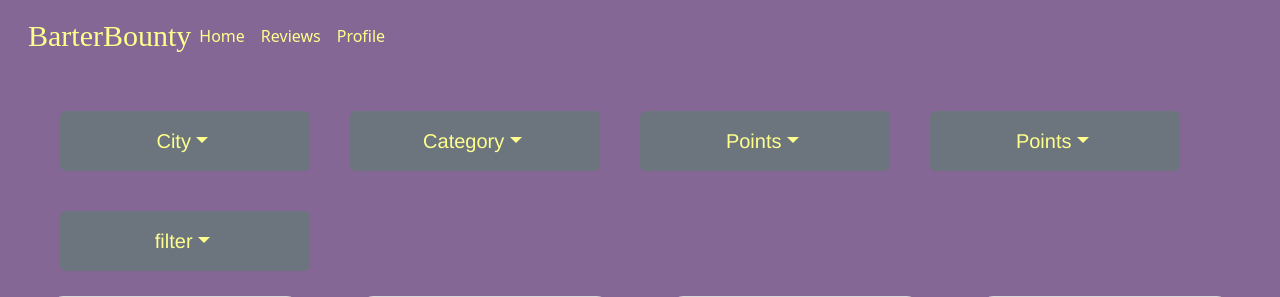
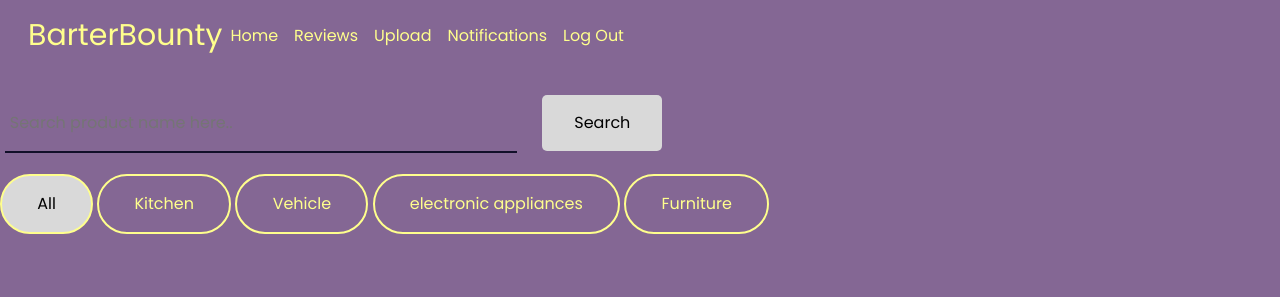
Before and after one commit to taviishii/Barter_Bounty, a PHP site: page /item.html in a window 1280 px wide. Shown: the top 297 px of the page. Run offline with PHP 8.4, Linux system fonts and the light colour scheme.

Commit message:
item page

```diff
--- a/Item Page/item.css
+++ b/Item Page/item.css
@@ -1,85 +1,126 @@
-*{
+* {
+    padding: 0;
     margin: 0;
-    padding: 0;
+    box-sizing: border-box;
+    border: none;
+    outline: none;
+    font-family: "Poppins", sans-serif;
   }
-body{
+  body {
     background-color: rgba(51, 3, 77, 0.6);
   }
   .navbar-brand{
     font-size: 30px;
     color: #FFFF8D;
-    font-family: 'sans-serif';
+    font-family: "Poppins", sans-serif;
 }
-.nav-item{
+  .wrapper {
+    width: 95%;
+    margin: 0 auto;
+  }
+  #search-container {
+    margin: 1em 0;
+  }
+  #search-container input {
+    margin: 5px;
+    background-color: transparent;
+    width: 40%;
+    border-bottom: 2px solid #110f29;
+    padding: 1em 0.3em;
+  }
+  #search-container input:focus {
+    border-bottom-color: #d9d9d9;
+  }
+  #search-container button {
+    padding: 1em 2em;
+    margin-left: 1em;
+    background-color: #d9d9d9;
+    color: black;
+    border-radius: 5px;
+    margin-top: 0.5em;
+  }
+  .button-value {
+    border: 2px solid #FFFF8D;
+    padding: 1em 2.2em;
+    border-radius: 3em;
+    background-color: transparent;
     color: #FFFF8D;
+    cursor: pointer;
   }
-.options{
-    height: 90px;
-    display: flex;
-    flex-wrap: wrap;
-    padding-top: 20px;
-    padding-left: 40px;
-    padding-right: 20px;
-
+  .active {
+    background-color: #d9d9d9;
+    color: black;
   }
-.dropdown .btn {
-    padding-right: 50px;
-    margin: 20px;
-    padding-left: 50px;
+  #products {
+    margin: 60px;
+    display: grid;
+    grid-template-columns: auto auto auto;
+    grid-column-gap: 1.5em;
+    padding: 2em 0;
   }
-.dropdown-menu{
-    background-color: transparent;
-    width: 250px;
+  .card {
+    background-color: #ffffff;
+    max-width: 18em;
+    margin-top: 1em;
+    padding: 1em;
+    border-radius: 5px;
+    box-shadow: 1em 2em 2.5em rgba(1, 2, 68, 0.08);
   }
-.dropdown-item{
+  .image-container {
+    text-align: center;
+  }
+  img {
+    max-width: 100%;
+    object-fit: contain;
+    height: 15em;
+  }
+  .container {
+    padding-top: 1em;
+    color: #110f29;
+  }
+  .container h5 {
+    font-weight: 500;
+  }
+  .hide {
+    display: none;
+  }
+  @media screen and (max-width: 720px) {
+    img {
+      max-width: 100%;
+      object-fit: contain;
+      height: 10em;
+    }
+    .card {
+      max-width: 10em;
+      margin-top: 1em;
+    }
+    #products {
+      grid-template-columns: auto auto;
+      grid-column-gap: 1em;
+    }
+  }
+  .btn-primary{
+    background-color: rgba(239, 93, 168, 0.46);
     color: #FFFF8D;
-}
-.dropdown-item:hover{
-    background-color: rgba(239, 93, 168, 0.46);
-}
-.items{
-    margin-top: 80px;
-    height: 1000px;
-    justify-content: center;
-    display: flex;
-    flex-wrap: wrap;
-
-}
-.item-box{
-    /* margin-top: 20px; */
-    margin: 10px;
-    height: 380px;
-    width: 260px;
-    background-color: #D9D9D9;
-    border-radius: 7%;
-    padding: 30px;
-    margin: 25px;
-}
-.item-box{
-    align-self: center;
-    margin-top: 15px;
+    border-color: transparent;
+    text-decoration: underline;
     transition-property: transform;
     transition-duration: 0.3s;
     transition-timing-function: ease;
     transition-delay: 0s;
-
   }
-.item-box:hover{
-    transform: translateY(-15px);
-
+  .btn-primary:hover{
+    color: black;
+    background-color: #d9d9d9;
+    border-color: black;
+    transform: translateY(10px);
   }
-.details{
-    margin-top: 20px;
-    padding-left: 5px;
-    background-color: white;
-    font-weight: 700;
-    font-family: 'sans serif';
-    border-radius: 4%;
+  .heart-icon {
+    margin-left: 10px;
+    color: red; /* Change color as needed */
+    font-size: 24px; /* Change font size as needed */
 }
-.Dbtn{
-    background-color: rgba(239, 93, 168, 0.46);
-    border-color: transparent;
-    border-radius: 14%;
-    text-decoration: underline;
-    font-size: smaller;
+.heart-icon:hover{
+    background-color: transparent;
+    border-color: red;
 }
--- a/Item Page/item.html
+++ b/Item Page/item.html
@@ -1,183 +1,62 @@
-<!doctype html>
-<html lang="en" dir="ltr">
+<!DOCTYPE html>
+<html lang="en">
 
 <head>
-    <!-- Required meta tags -->
-    <meta charset="utf-8">
-    <meta name="viewport" content="width=device-width, initial-scale=1">
-
-    <!-- Bootstrap CSS -->
+  <meta name="viewport" content="width=device-width, initial-scale=1.0" />
+  <title>Product Filter And Search</title>
+  <!-- Google Font -->
+  <link href="https://fonts.googleapis.com/css2?family=Poppins:wght@400;500&display=swap" rel="stylesheet" />
+  <!-- Stylesheet -->
   <link rel="stylesheet" href="https://cdn.jsdelivr.net/npm/bootstrap@5.3.3/dist/css/bootstrap.rtl.min.css"
     integrity="sha384-dpuaG1suU0eT09tx5plTaGMLBsfDLzUCCUXOY2j/LSvXYuG6Bqs43ALlhIqAJVRb" crossorigin="anonymous">
-
-    <title>BarterBounty</title>
-    <link rel="stylesheet" href="item.css">
-    <style>
-        .dropdown .btn {
-            height: 60px;
-            width: 250px;
-            font-size: 20px;
-            color: #FFFF8D;
-            font-family: Helvetica;
-        }
-    </style>
+  <link rel="stylesheet" href="item.css" />
 </head>
 
 <body>
   <nav class="navbar navbar-expand-lg custom-navbar">
     <div class="container-fluid">
-            <a class="navbar-brand" href="#">BarterBounty</a>
-            <button class="navbar-toggler" type="button" data-bs-toggle="collapse" data-bs-target="#navbarNav"
-                aria-controls="navbarNav" aria-expanded="false" aria-label="Toggle navigation">
+      <a class="navbar-brand" href="#">
+        BarterBounty
+      </a>
+      <button class="navbar-toggler" type="button" data-bs-toggle="collapse" data-bs-target="#navbarNavAltMarkup"
+        aria-controls="navbarNavAltMarkup" aria-expanded="false" aria-label="Toggle navigation">
         <span class="navbar-toggler-icon"></span>
       </button>
-            <div class="collapse navbar-collapse" id="navbarNav">
-                <ul class="navbar-nav">
-                    <li class="nav-item">
-                        <a class="nav-link active" aria-current="page" href="#" style="color: #FFFF8D;">Home</a>
-                    </li>
-                    <li class="nav-item">
-                        <a class="nav-link active" aria-current="page" href="#" style="color: #FFFF8D;">Reviews</a>
-                    </li>
-                    <li class="nav-item last">
-                        <a class="nav-link active" aria-current="page" href="#" style="color: #FFFF8D;">Profile</a>
-                    </li>
-                </ul>
+      <div class="collapse navbar-collapse" id="navbarNavAltMarkup">
+        <div class="navbar-nav">
+          <a class="nav-link" aria-current="page" href="#" style="color: #FFFF8D;">Home</a>
+          <a class="nav-link" href="#" style="color: #FFFF8D;">Reviews</a>
+          <a class="nav-link" href="#" style="color: #FFFF8D;">Upload</a>
+          <a class="nav-link" href="#" style="color: #FFFF8D;">Notifications</a>
+          <a class="nav-link" href="#" style="color: #FFFF8D;">Log Out</a>
         </div>
       </div>
-    </nav>
-    <div class="options">
-        <div class="dropdown">
-            <button class="btn btn-secondary dropdown-toggle" type="button" data-bs-toggle="dropdown"
-                aria-expanded="false">
-                City
+    </div>
+  </nav
+  <div class="wrapper">
+  <div id="search-container">
+    <input type="search" id="search-input" placeholder="Search product name here.." />
+    <button id="search">Search</button>
+  </div>
+  <div id="buttons">
+    <button class="button-value" onclick="filterProduct('all')">All</button>
+    <button class="button-value" onclick="filterProduct('Topwear')">
+      Kitchen
     </button>
-            <ul class="dropdown-menu">
-                <li><a class="dropdown-item" href="#">Action</a></li>
-                <li><a class="dropdown-item" href="#">Another action</a></li>
-                <li><a class="dropdown-item" href="#">Something else here</a></li>
-            </ul>
+    <button class="button-value" onclick="filterProduct('Bottomwear')">
+      Vehicle
+    </button>
+    <button class="button-value" onclick="filterProduct('Watch')">
+      electronic appliances
+    </button>
+    <button class="button-value" onclick="filterProduct('Jacket')">
+      Furniture
+    </button>
   </div>
-        <div class="dropdown">
-            <button class="btn btn-secondary dropdown-toggle" type="button" data-bs-toggle="dropdown"
-                aria-expanded="false">
-                Category
-            </button>
-            <ul class="dropdown-menu">
-                <li><a class="dropdown-item" href="#">Action</a></li>
-                <li><a class="dropdown-item" href="#">Another action</a></li>
-                <li><a class="dropdown-item" href="#">Something else here</a></li>
-            </ul>
+  <div id="products"></div>
   </div>
-        <div class="dropdown">
-            <button class="btn btn-secondary dropdown-toggle" type="button" data-bs-toggle="dropdown"
-                aria-expanded="false">
-                Points
-            </button>
-            <ul class="dropdown-menu">
-                <li><a class="dropdown-item" href="#">Action</a></li>
-                <li><a class="dropdown-item" href="#">Another action</a></li>
-                <li><a class="dropdown-item" href="#">Something else here</a></li>
-            </ul>
-        </div>
-        <div class="dropdown">
-            <button class="btn btn-secondary dropdown-toggle" type="button" data-bs-toggle="dropdown"
-                aria-expanded="false">
-                Points
-            </button>
-            <ul class="dropdown-menu">
-                <li><a class="dropdown-item" href="#">Action</a></li>
-                <li><a class="dropdown-item" href="#">Another action</a></li>
-                <li><a class="dropdown-item" href="#">Something else here</a></li>
-            </ul>
-        </div>
-        <div class="dropdown">
-            <button class="btn btn-secondary dropdown-toggle" type="button" data-bs-toggle="dropdown"
-                aria-expanded="false">
-                filter
-            </button>
-            <ul class="dropdown-menu">
-                <li><a class="dropdown-item" href="#">Action</a></li>
-                <li><a class="dropdown-item" href="#">Another action</a></li>
-                <li><a class="dropdown-item" href="#">Something else here</a></li>
-            </ul>
-        </div>
-    </div>
-    <div class="items">
-        <div class="item-box">
-            <img src="https://source.unsplash.com/200x150/?scooter">
-            <div class="details">
-                <p>Itemname : Scooter</p>
-                <p>Condition : Used</>
-                <p>Points : 900</p>
-            </div>
-            <button type="button" class="Dbtn">Details</button>
-        </div>
-        <div class="item-box">
-            <img src="https://source.unsplash.com/200x150/?sofa">
-            <div class="details">
-                <p>Itemname : Sofa</p>
-                <p>Condition : Used</>
-                <p>Points : 500</p>
-            </div>
-            <button type="button" class="Dbtn">Details</button>
-        </div>
-        <div class="item-box">
-            <img src="https://source.unsplash.com/200x150/?photo frame">
-            <div class="details">
-                <p>Itemname : Frame</p>
-                <p>Condition : Not Used</>
-                <p>Points : 150</p>
-            </div>
-            <button type="button" class="Dbtn">Details</button>
-        </div>
-        <div class="item-box">
-            <img src="https://source.unsplash.com/200x150/?wooden table">
-            <div class="details">
-                <p>Itemname : Table</p>
-                <p>Condition : Used</>
-                <p>Points : 250</p>
-            </div>
-            <button type="button" class="Dbtn">Details</button>
-        </div>
-        <div class="item-box">
-            <img src="https://source.unsplash.com/200x150/?water Bottle">
-            <div class="details">
-                <p>Itemname : Water Bottle</p>
-                <p>Condition : Not Used</>
-                <p>Points : 50</p>
-            </div>
-            <button type="button" class="Dbtn">Details</button>
-        </div>
-        <div class="item-box">
-            <img src="https://source.unsplash.com/200x150/?wooden chair">
-            <div class="details">
-                <p>Itemname : chair</p>
-                <p>Condition : Not Used</>
-                <p>Points : 200</p>
-            </div>
-            <button type="button" class="Dbtn">Details</button>
-        </div>
-        <div class="item-box">
-            <img src="https://source.unsplash.com/200x150/?mobile screen">
-            <div class="details">
-                <p>Itemname : Mobile</p>
-                <p>Condition : Used</>
-                <p>Points : 1000</p>
-            </div>
-            <button type="button" class="Dbtn">Details</button>
-        </div>
-        <div class="item-box">
-            <img src="https://source.unsplash.com/200x150/?cooker">
-            <div class="details">
-                <p>Itemname : Cooker</p>
-                <p>Condition : Not Used</>
-                <p>Points : 150</p>
-            </div>
-            <button type="button" class="Dbtn">Details</button>
-        </div>
-
-    </div>
+  <!-- Script -->
+  <script src="item.js"></script>
 
   <!-- Optional JavaScript; choose one of the two! -->
 
```
Also changed, not shown: Item Page/item.js (added, +238 -0 lines), scooter.jpg (added), table.jpg (added), television.JPG (added), vaccum cleaner.jpg (added), window ac.jpg (added). Lines whose indentation alone changed are shown as unchanged.
